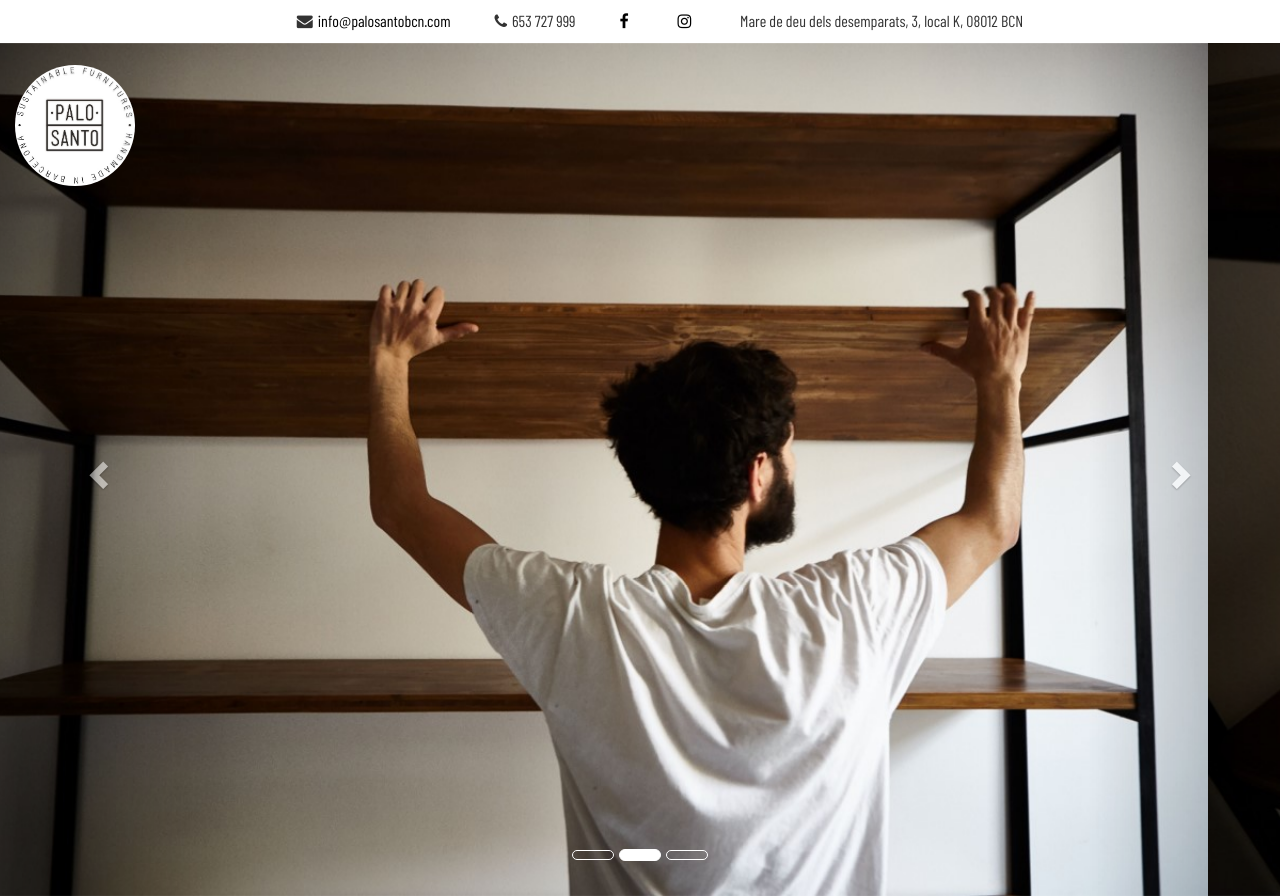
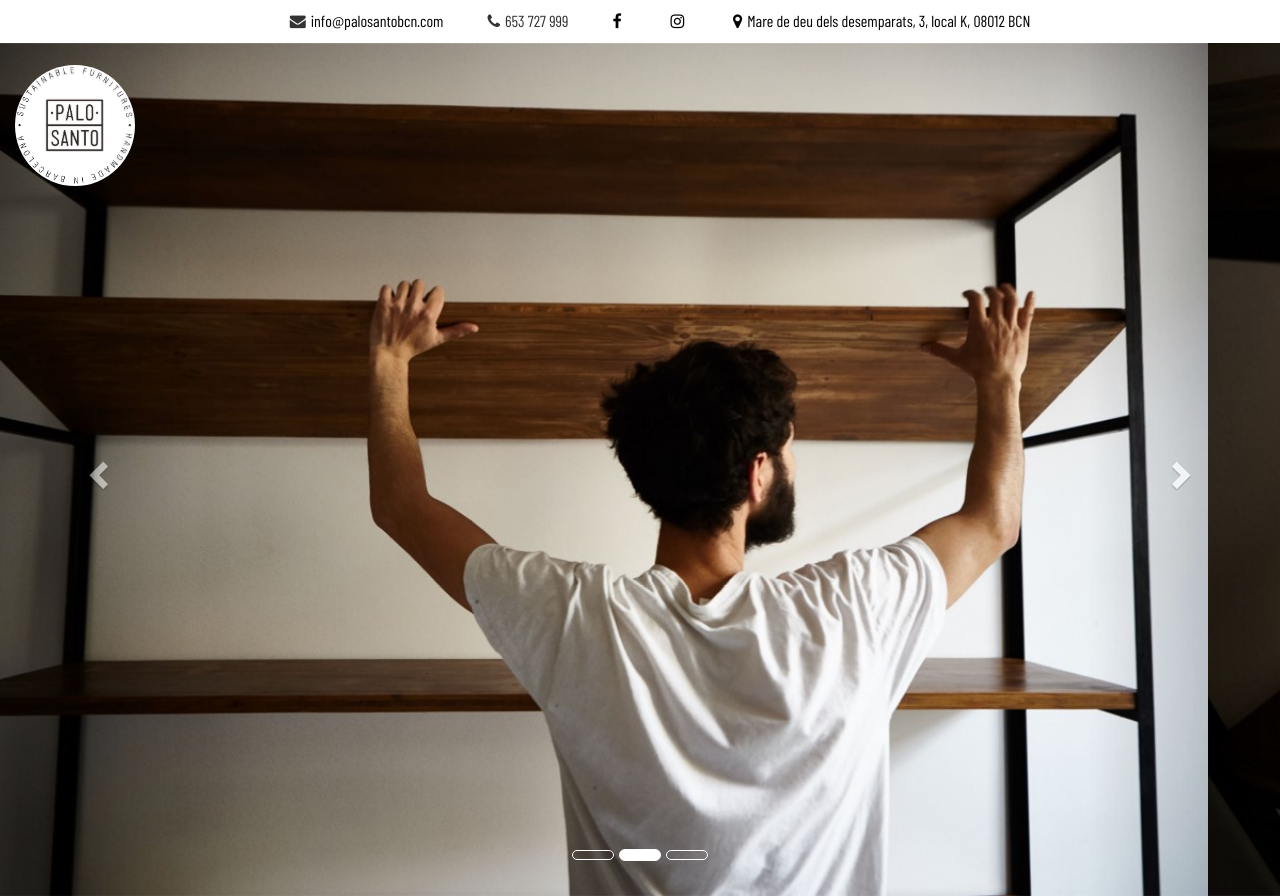
Before and after one commit to rodacode/palosantoweb, a plain HTML site: page index.html in a window 1280 px wide. Drawn offline with nearby package versions, Linux system fonts and the light colour scheme.

Commit message:
google maps link added

```diff
--- a/index.html
+++ b/index.html
@@ -31,7 +31,7 @@
                         <li><i class="fa fa-phone"></i>653 727 999</li>
                         <li><a href="http://www.facebook.com/Palosanto-129596084395250/"><i class="fa fa-facebook"></i></a></li>
                         <li><a href="https://www.instagram.com/palosanto_bcn/"><i class="fa fa-instagram"></i></a></li>
-                        <li>Mare de deu dels desemparats, 3, local K, 08012 BCN</li>
+                        <li><a href="https://goo.gl/maps/TLkQe57kWDk"><i class="fa fa-map-marker"></i>Mare de deu dels desemparats, 3, local K, 08012 BCN</a></li>
                     </ul>
                 </div>
             </div>
```
